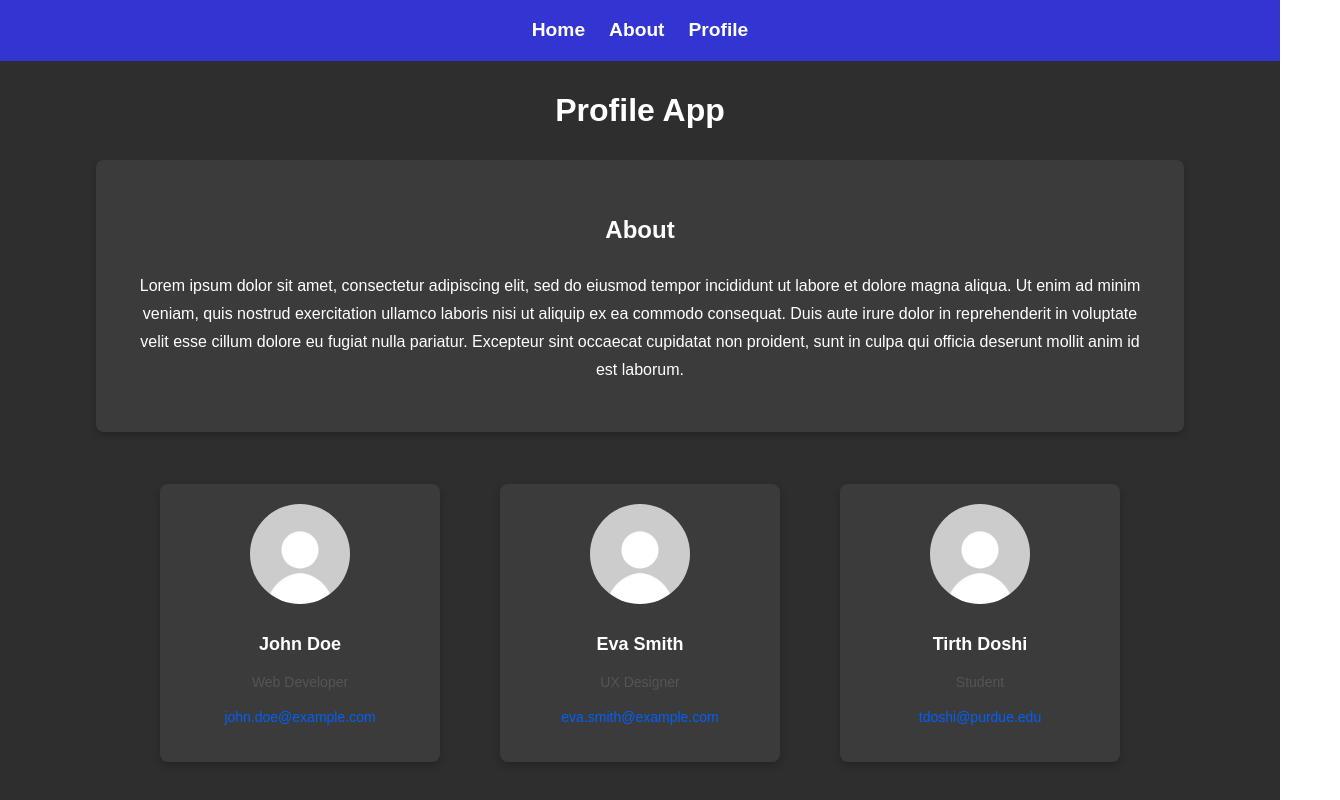
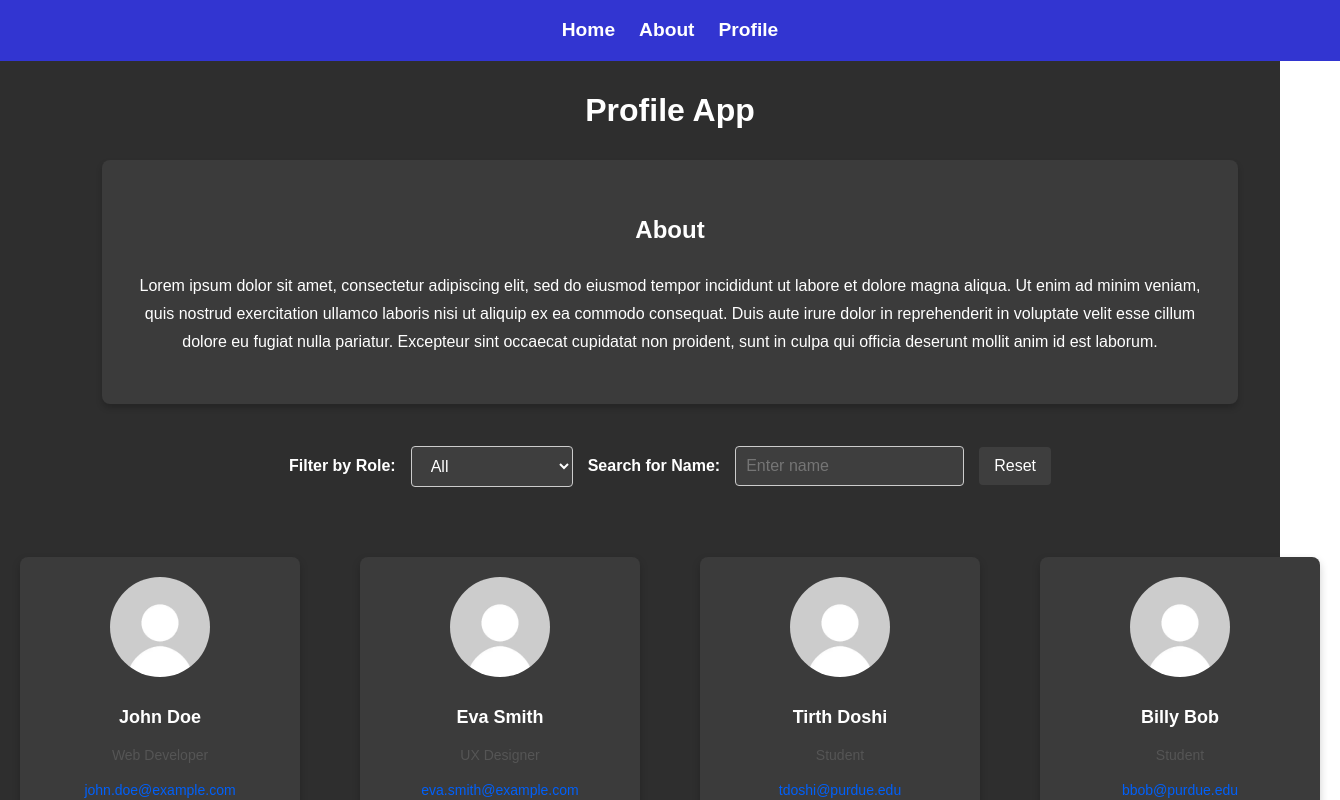
Before and after one commit to tdoshi123/my-react-app, a React (Vite) app: page /#/ in a window 1280 px wide. Shown: the top 800 px of the page, 1340 px wide, since content can reach past the window. Built offline with nearby package versions, Linux system fonts and the light colour scheme.

Commit message:
14th commit

```diff
--- a/src/App.jsx
+++ b/src/App.jsx
@@ -1,4 +1,4 @@
-import React from "react";
+import React, { useState } from "react";
 import "./app.css";
 import Header from "./components/header";
 import Introduction from "./components/introduction";
@@ -34,8 +34,30 @@ function App() {
       name: "Tirth Doshi",
       role: "Student",
       email: "tdoshi@purdue.edu",
-    }
+    },
+    {
+      image: johnDoeImage,
+      name: "Billy Bob",
+      role: "Student",
+      email: "bbob@purdue.edu",
+    },
   ];
+
+  const [selectedRole, setSelectedRole] = useState("All");
+  const [searchQuery, setSearchQuery] = useState("");
+
+  const filteredCards = cardData
+    .filter((card) =>
+      selectedRole === "All" ? true : card.role === selectedRole
+  )
+    .filter((card) =>
+      card.name.toLowerCase().includes(searchQuery.toLowerCase())
+  );
+
+  const handleClear = () => {
+    setSelectedRole("All");
+    setSearchQuery("");
+  };
 
   return (
     <div className="app">
@@ -44,7 +66,35 @@ function App() {
       <Introduction heading="About" content={introContent} />
 
       <Wrapper>
-        {cardData.map((card, index) => (
+        <div className="filter-container">
+          <label htmlFor="role-filter">Filter by Role:</label>
+          <select
+            id="role-filter"
+            value={selectedRole}
+            onChange={(e) => setSelectedRole(e.target.value)}
+          >
+            <option value="All">All</option>
+            <option value="Web Developer">Web Developer</option>
+            <option value="UX Designer">UX Designer</option>
+            <option value="Student">Student</option>
+          </select>
+          <label htmlFor="name-search" className="search-label">
+            Search for Name:
+          </label>
+          <input
+            id="name-search"
+            type="text"
+            placeholder="Enter name"
+            value={searchQuery}
+            onChange={(e) => setSearchQuery(e.target.value)}
+            className="search-box"
+          />
+          <button onClick={handleClear} className="reset-button">Reset</button>
+        </div>
+      </Wrapper>
+
+      <Wrapper>
+        {filteredCards.map((card, index) => (
           <Card
             key={index}
             image={card.image}
--- a/src/app.css
+++ b/src/app.css
@@ -22,7 +22,7 @@ body {
   justify-content: center;
   align-items: center;
   gap: 20px;
-  margin-top: 20px;
+  margin-top: 10px;
   margin-bottom: 40px;
 }
 
@@ -47,3 +47,70 @@ body {
   font-size: 1rem;
   color: #D3D3D3;
 }
+
+.filter-container {
+  display: flex;
+  justify-content: center;
+  align-items: center;
+  gap: 15px;
+  margin: 10px 0;
+}
+
+.filter-container label {
+  font-size: 1rem;
+  font-weight: bold;
+  color: white;
+}
+
+.filter-container select {
+  padding: 10px 15px;
+  font-size: 1rem;
+  border-radius: 4px;
+  border: 1px solid #ccc;
+  background-color: #3E3E3E;
+  color: white;
+  cursor: pointer;
+  outline: none;
+  transition: border-color 0.3s ease, box-shadow 0.3s ease;
+}
+
+.filter-container select:focus {
+  border-color: #0060fa;
+  box-shadow: 0 0 5px rgba(0, 96, 250, 0.5);
+}
+
+.filter-container select option {
+  background-color: #2E2E2E;
+  color: white;
+}
+
+.search-box {
+  padding: 10px;
+  font-size: 1rem;
+  border-radius: 4px;
+  border: 1px solid #ccc;
+  background-color: #3E3E3E;
+  color: white;
+  outline: none;
+  transition: border-color 0.3s ease, box-shadow 0.3s ease;
+}
+
+.search-box:focus {
+  border-color: #0060fa;
+  box-shadow: 0 0 5px rgba(0, 96, 250, 0.5);
+}
+
+.reset-button {
+  padding: 10px 15px;
+  font-size: 1rem;
+  background-color: #3E3E3E;
+  color: white;
+  border: none;
+  border-radius: 4px;
+  cursor: pointer;
+  transition: background-color 0.3s ease;
+}
+
+.reset-button:hover {
+  background-color: #004bb5;
+}
```
Also changed, not shown: index.html (line endings or trailing spaces).
